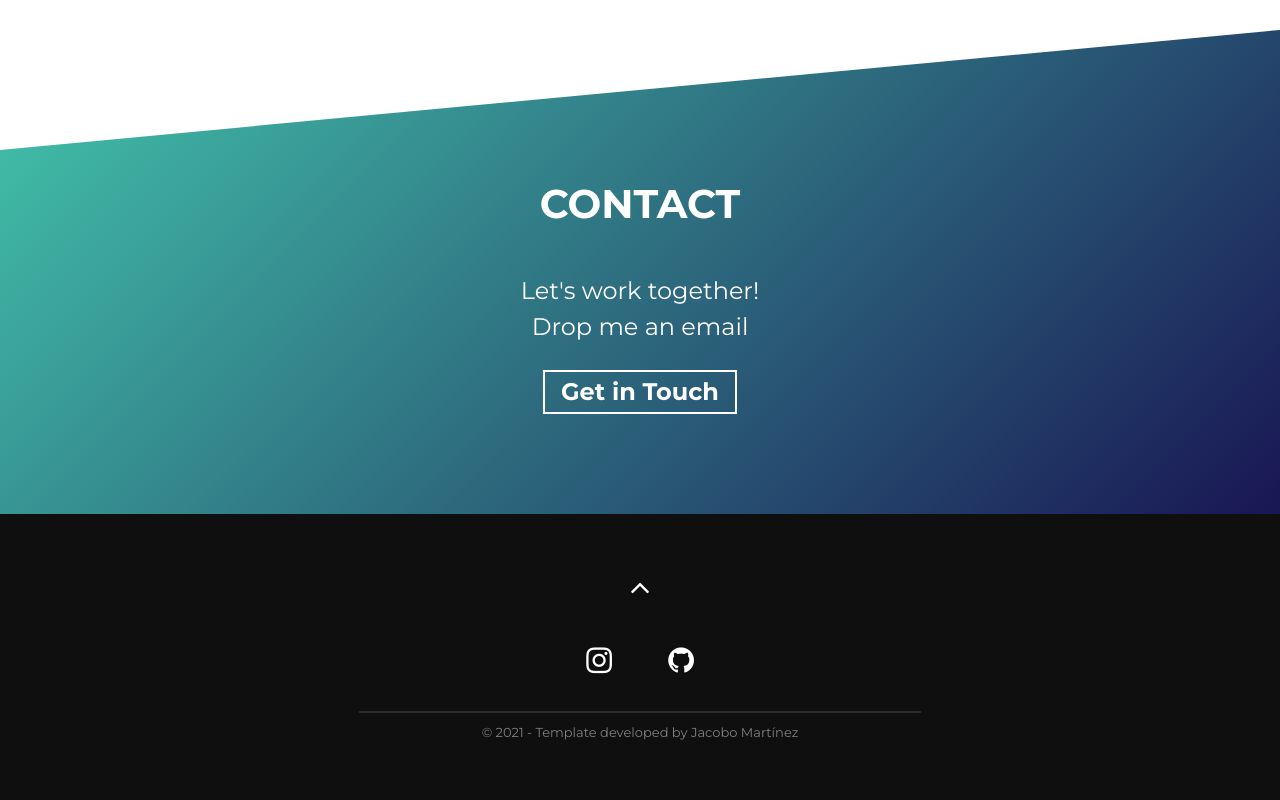
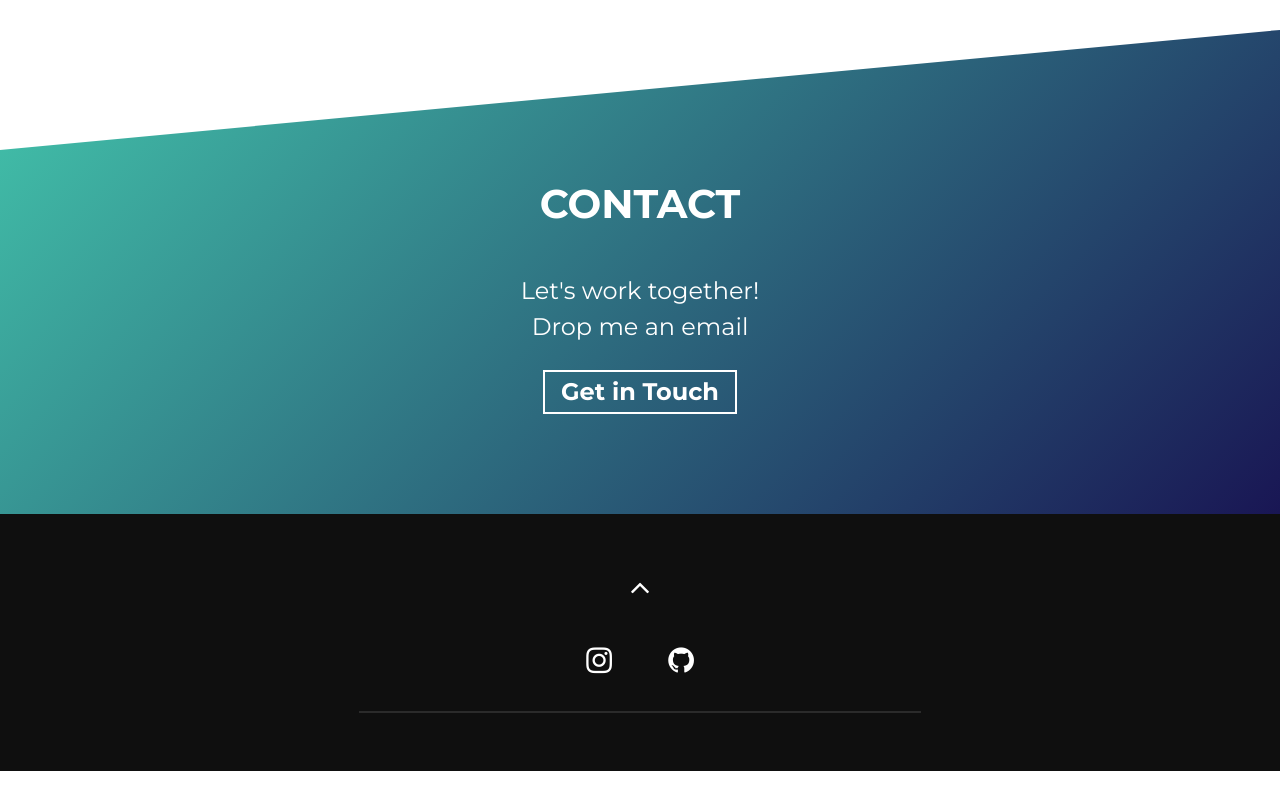
Before and after one commit to GKefas/Portofolio, a website built with Parcel: page src/index.html in a window 1280 px wide. Shown: the part 2976-3776 px from the top of the page. After the commit the page ends 3747 px from the top, so only its background shows below. Built offline with nearby package versions, Linux system fonts and the light colour scheme.

Commit message:
added Face Detection Project and removed something

```diff
--- a/src/index.html
+++ b/src/index.html
@@ -190,12 +190,6 @@
 
       <hr />
 
-      <!-- Notice: if you want to give me some credit, it will be huge for me! if not, put your data on it -->
-      <p class="footer__text">
-        © 2021 - Template developed by
-        <a rel="noreferrer" href="https://github.com/cobidev" target="_blank">Jacobo Martínez</a>
-      </p>
-
     </div>
   </footer>
   <!-- /END Footer Section -->
```
